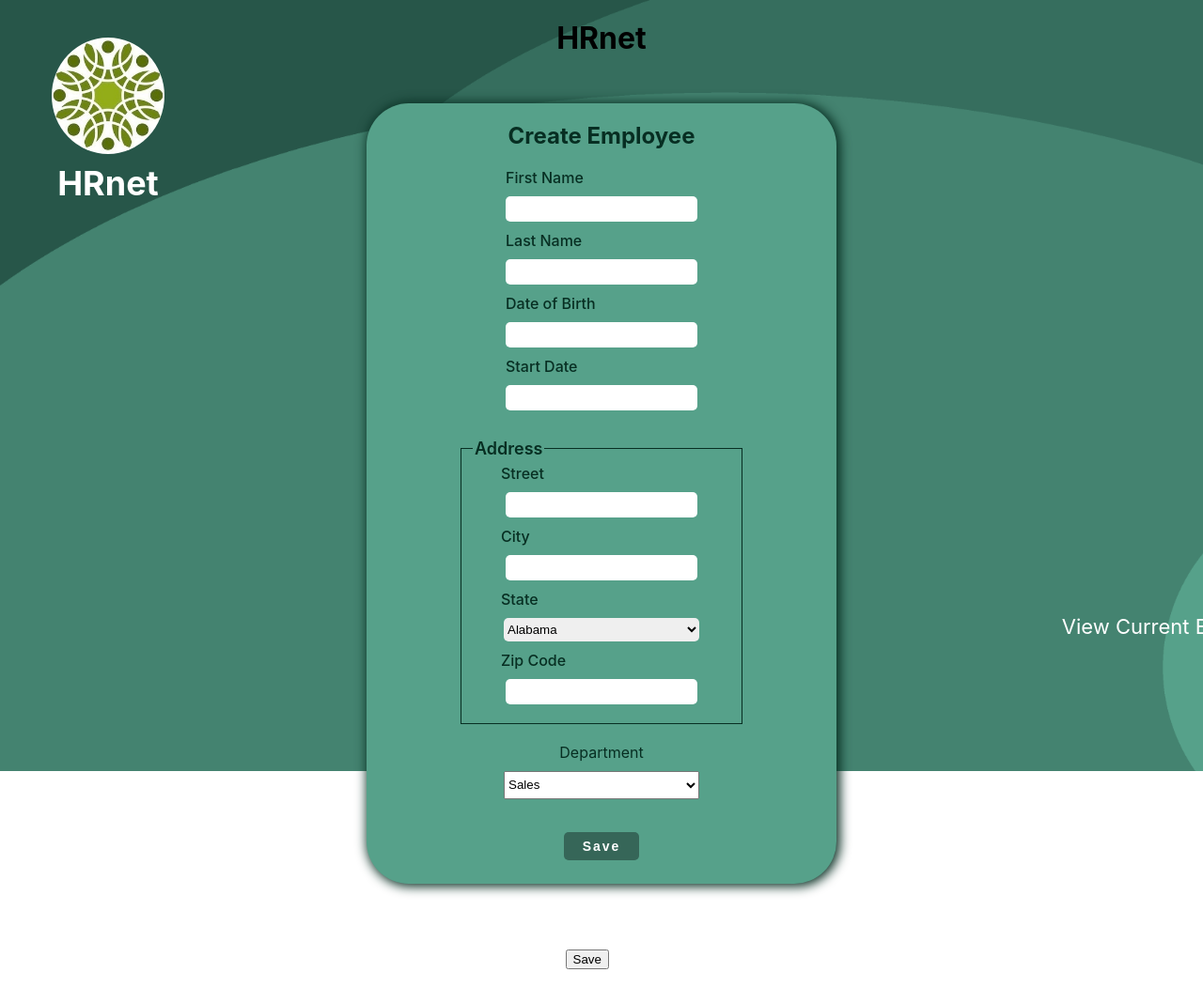
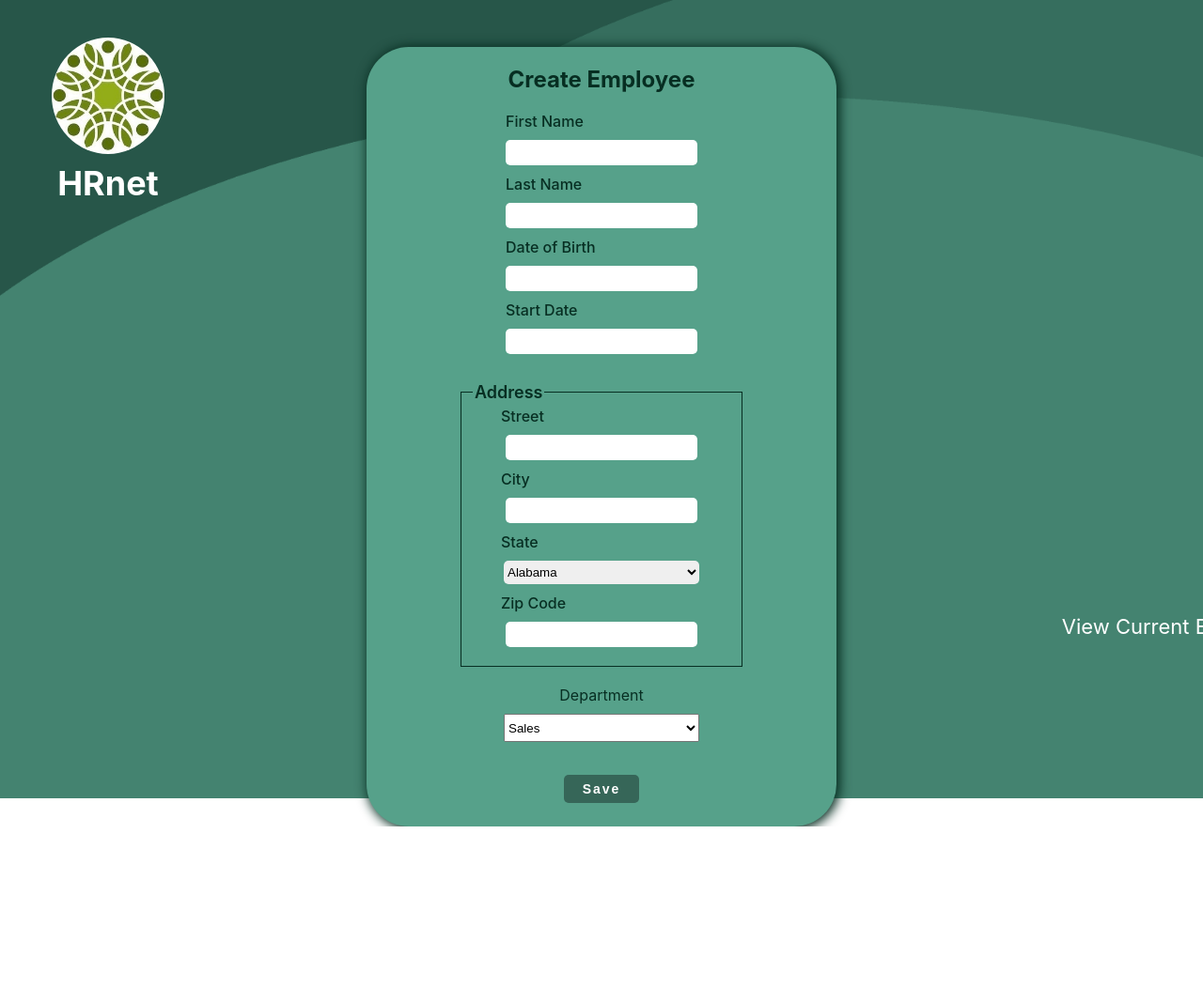
Before and after one commit to Alex-mant/P14_Mantione_Alexandre, a React (Create React App) app in the folder new-version/: page /home in a window 1280 px wide. Shown: the top 1052 px of the page at 94% size. After the commit the page ends 880 px from the top, so only its background shows below. Built offline with nearby package versions, Linux system fonts and the light colour scheme.

Commit message:
Home & Employee pages added

```diff
--- a/new-version/src/pages/EmployeeList.jsx
+++ b/new-version/src/pages/EmployeeList.jsx
@@ -3,7 +3,7 @@ import React from 'react';
 const EmployeeList = () => {
   return (
     <div>
-
+      <h1>EMPLOYEELIST</h1>
     </div>
   );
 }
--- a/new-version/src/pages/Home.jsx
+++ b/new-version/src/pages/Home.jsx
@@ -1,22 +1,18 @@
 import React from 'react';
 import { Link } from 'react-router-dom';
 import FormToCreateEmployee from '../components/FormToCreateEmployee/FormToCreateEmployee';
+import ModalConfirmation from '../components/ModalConfirmation/ModalConfirmation';
 
 const Home = () => {
   const formTitle = 'Create Employee';
-
-  const handleClick = () => {
-    const x = document.querySelector(".Form");
-    const formData = new FormData(x);
-    console.log(...formData.entries());
-  }
+  const css = {id:"Modal"}
+  const text = "OKOK";
 
   return (
     <div id='home'>
-      <h1 className='home_mainTitle'>HRnet</h1>
       <Link className='home_navLink' to={{pathname:'/employee-list'}}>View Current Employees</Link>
       <FormToCreateEmployee title={formTitle}/>
-      <button onClick={() => {handleClick()}} className='home_submit-btn'>Save</button>
+      <ModalConfirmation css={css} text={text}/>
     </div>
   );
 }
```
